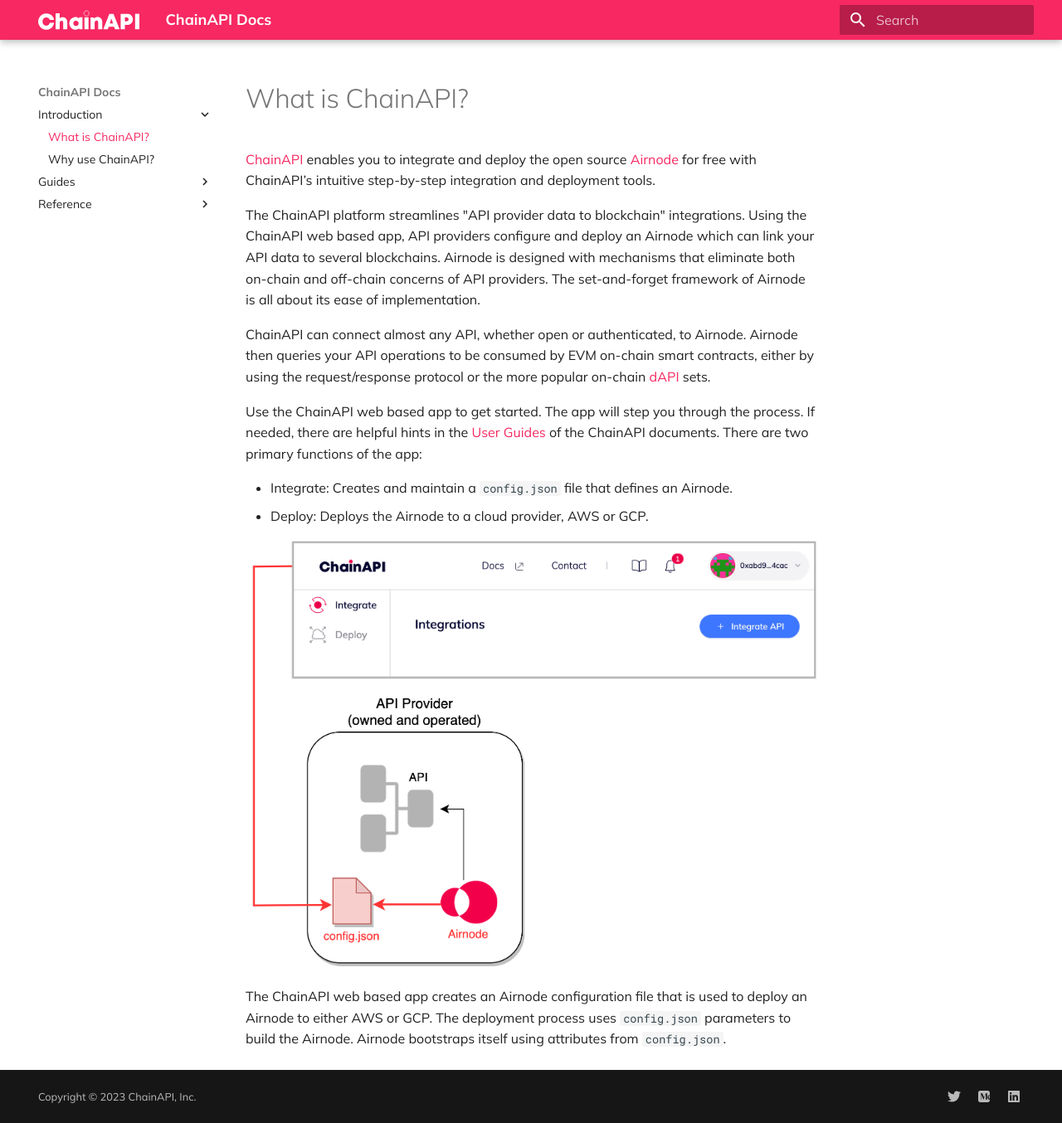
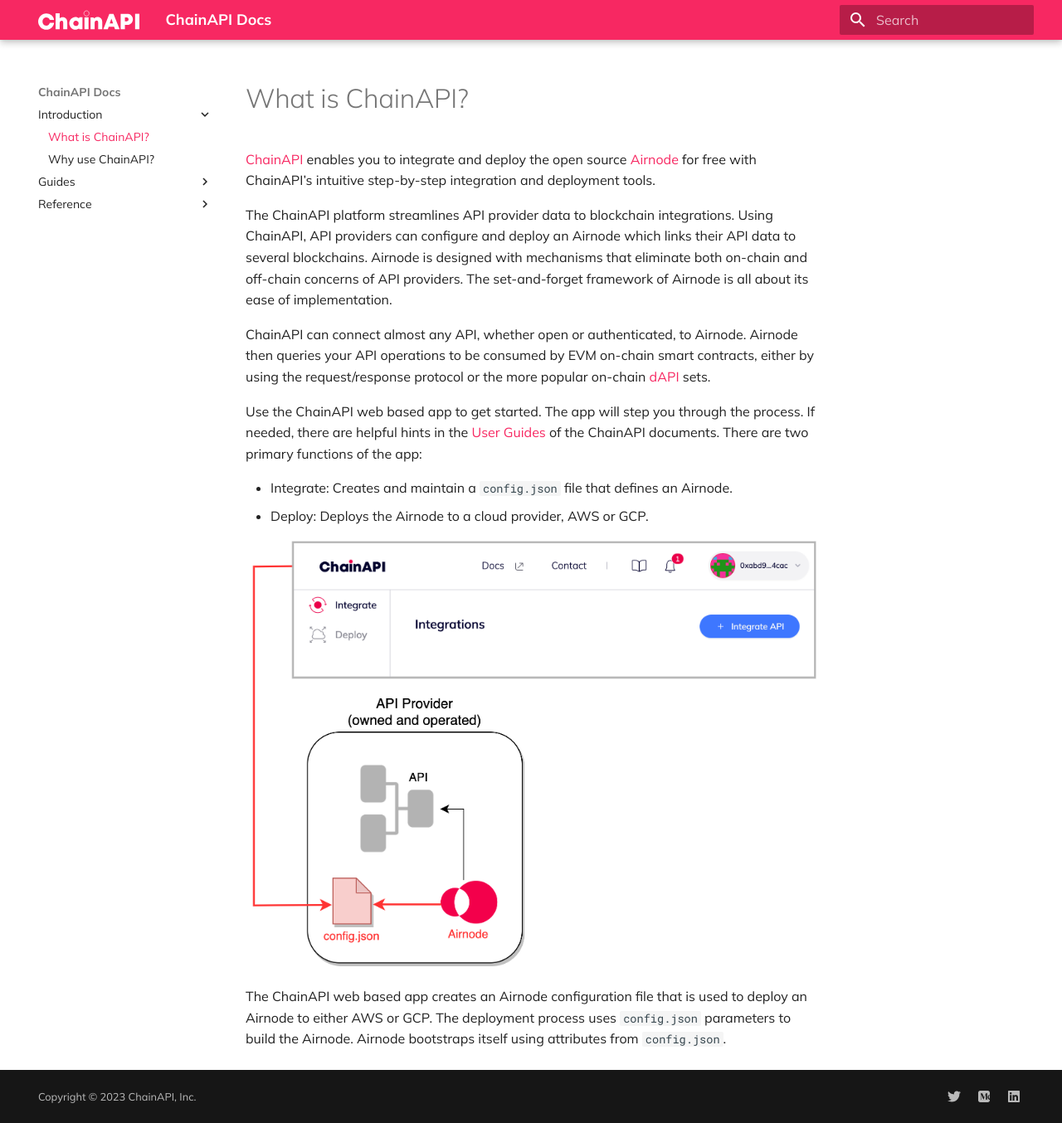
Before and after one commit to chainapi/chainapi-docs, an MkDocs documentation site: the page built from docs/index.md, in a window 1280 px wide and 1354 px high. Shown: the whole window at 83% size. Built offline with MkDocs 1.6.1 and Material for MkDocs 9.7.7, drawn with Linux system fonts in a browser that asks for light colours.

Commit message:
Minor update to test deployments

```diff
--- a/docs/index.md
+++ b/docs/index.md
@@ -8,9 +8,9 @@ title: What is ChainAPI?
 source [Airnode](https://docs.api3.org/airnode/latest/) for free with ChainAPI’s intuitive
 step-by-step integration and deployment tools.
 
-The ChainAPI platform streamlines "API provider data to blockchain" integrations.
-Using the ChainAPI web based app, API providers configure and deploy an
-Airnode which can link your API data to several blockchains. Airnode is designed
+The ChainAPI platform streamlines API provider data to blockchain integrations.
+Using ChainAPI, API providers can configure and deploy an
+Airnode which links their API data to several blockchains. Airnode is designed
 with mechanisms that eliminate both on-chain and off-chain concerns of API
 providers. The set-and-forget framework of Airnode is all about its ease of
 implementation.
```
